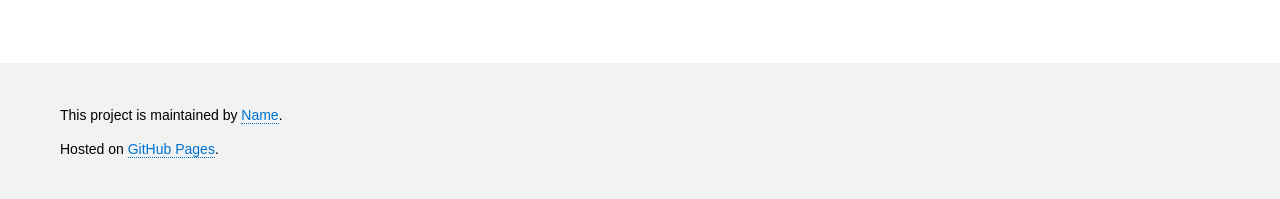
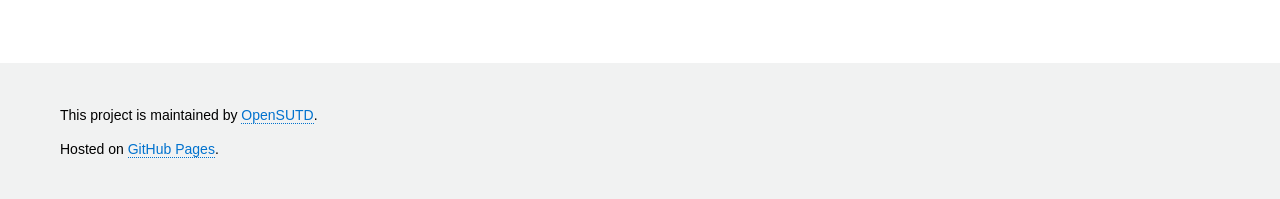
Before and after one commit to OpenSUTD/discovery-week-working-title, a Jekyll site: the page built from index.html, in a window 1280 px wide. Shown: the part 1922-2121 px from the top of the page. Built offline with Jekyll 4.4.1, drawn with Linux system fonts in a browser that asks for light colours.

Commit message:
Update _config.yml

```diff
--- a/_config.yml
+++ b/_config.yml
@@ -21,8 +21,8 @@ baseurl: '/discovery-week-working-title'
 
 # Author/Organization info to be displayed in the templates
 author:
-  name: Name
-  url: http://localhost:4000
+  name: OpenSUTD
+  url: https://github.com/OpenSUTD
 
 # Point the logo URL at a file in your repo or hosted elsewhere by your organization
 logourl:
```
